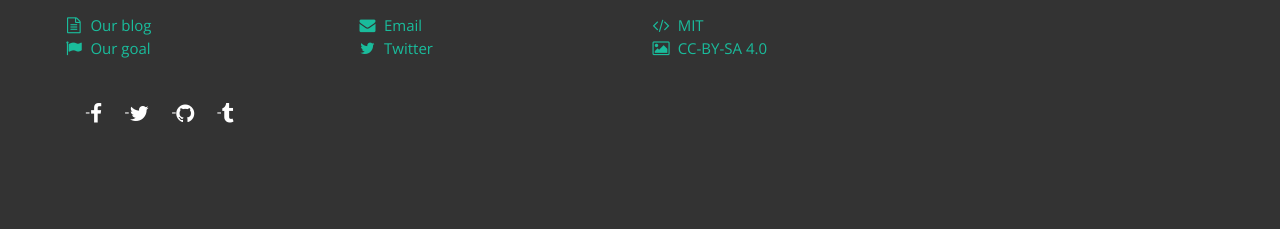
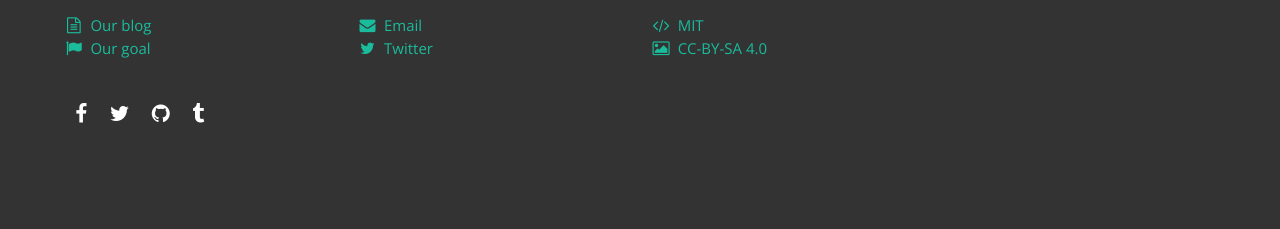
Before and after one commit to Melonz/old-blog, a Jekyll site: the page built from index.html, in a window 1280 px wide. Shown: the part 986-1215 px from the top of the page. Built offline with Jekyll 4.4.1, drawn with Linux system fonts in a browser that asks for light colours; some web fonts are replaced; comment, search, counter and statistics services are not loaded.

Commit message:
Fix list styles

```diff
--- a/css/style.css
+++ b/css/style.css
@@ -6,16 +6,16 @@
   font-family: 'Montserrat', sans-serif;
 }
 
-ul, li {
+]main-stuff ul, #main-stuff li {
   list-style: none;
 }
 
-li {
+#main-stuff li {
   position: relative;
   left: 10px;
 }
 
-li::before {
+#main-stuff li::before {
   content: '- ';
 }
 
```
